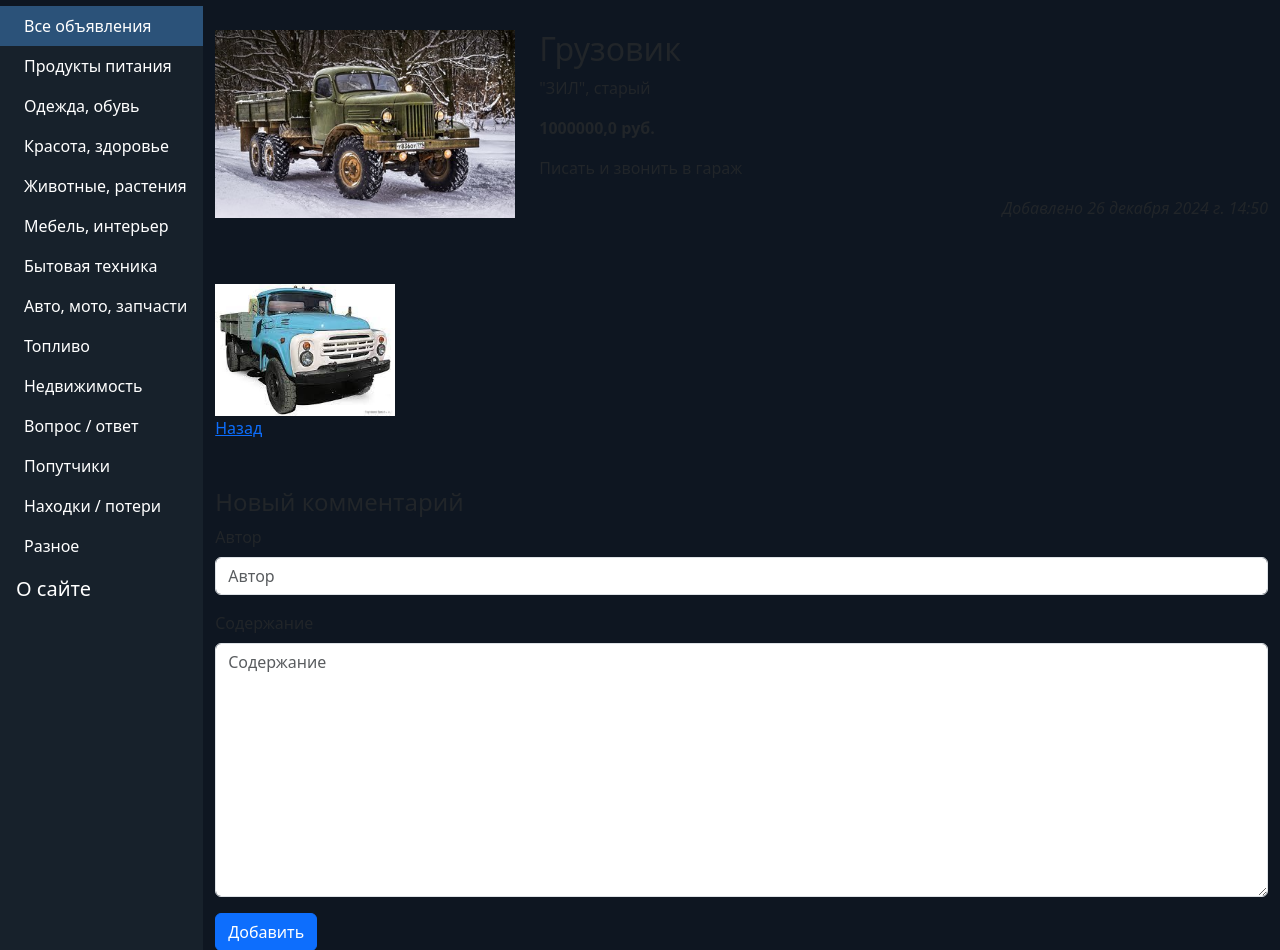
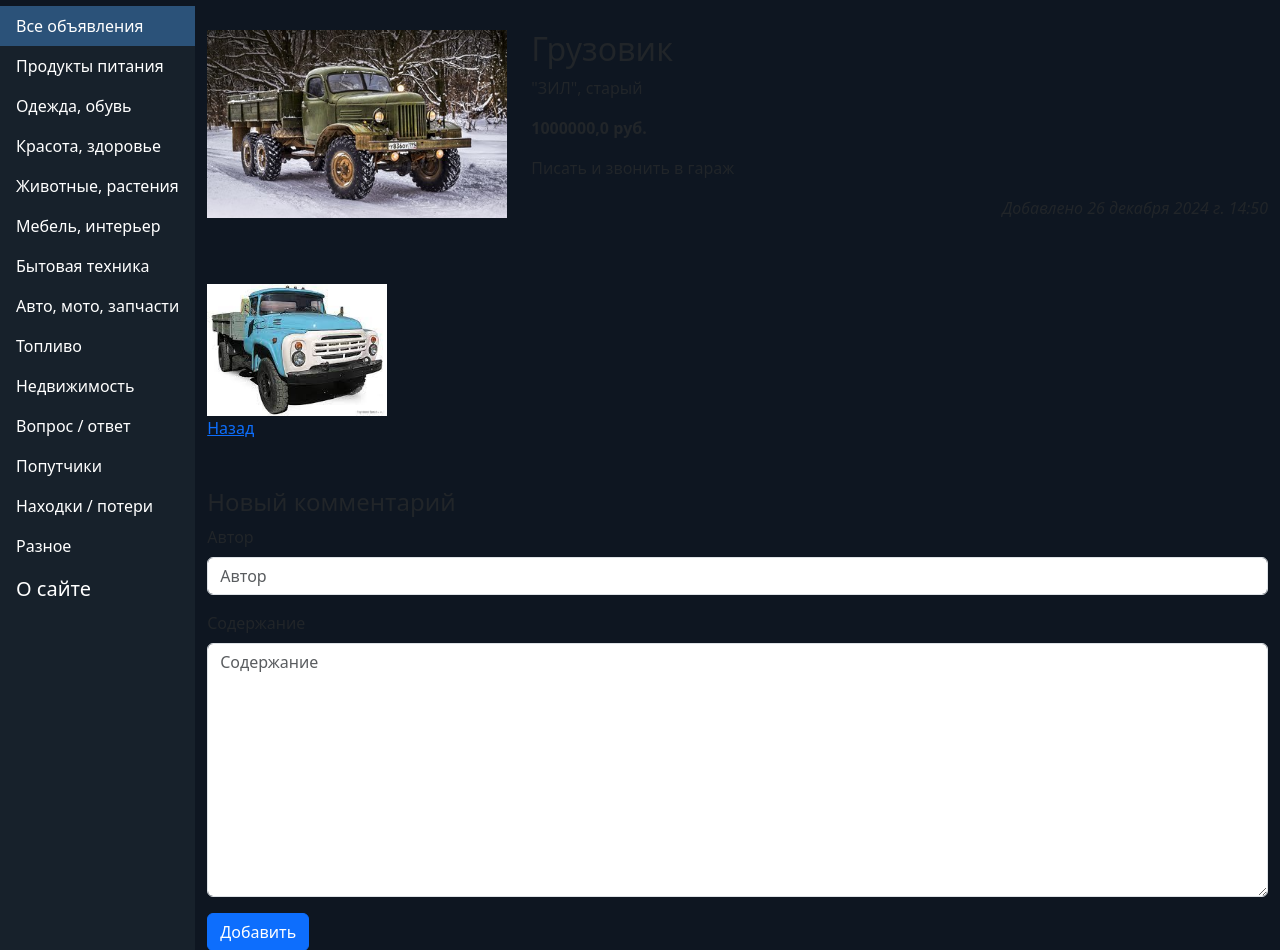
Before and after one commit to inteldyne/bboard, a Django app: page /20/8/ in a window 1280 px wide. Shown: the part 74-1024 px from the top of the page. Run offline with Django 5.2, Linux system fonts and the light colour scheme; data comes from the database, SQL or seed files in the repository; some libraries are stand-ins or nearby versions.

Commit message:
Edited the layout

```diff
--- a/main/templates/layouts/basic.html
+++ b/main/templates/layouts/basic.html
@@ -54,9 +54,9 @@
 </nav>
 <div class="row" id="content">
     <nav class="col-md-auto nav flex-column pr-0">
-        <a class="nav-link active ps-4" href="{% url 'main:index' %}">Все объявления</a>
+        <a class="nav-link active" href="{% url 'main:index' %}">Все объявления</a>
         {% for rubric in rubrics %}
-            <a class="nav-link ps-4" href="{% url 'main:rubric_bbs' pk=rubric.pk %}">{{ rubric.name }}</a>
+            <a class="nav-link" href="{% url 'main:rubric_bbs' pk=rubric.pk %}">{{ rubric.name }}</a>
         {% endfor %}
         <a class="nav-link fs-5" href="{% url 'main:other' page='about' %}">О сайте</a>
     </nav>
```
